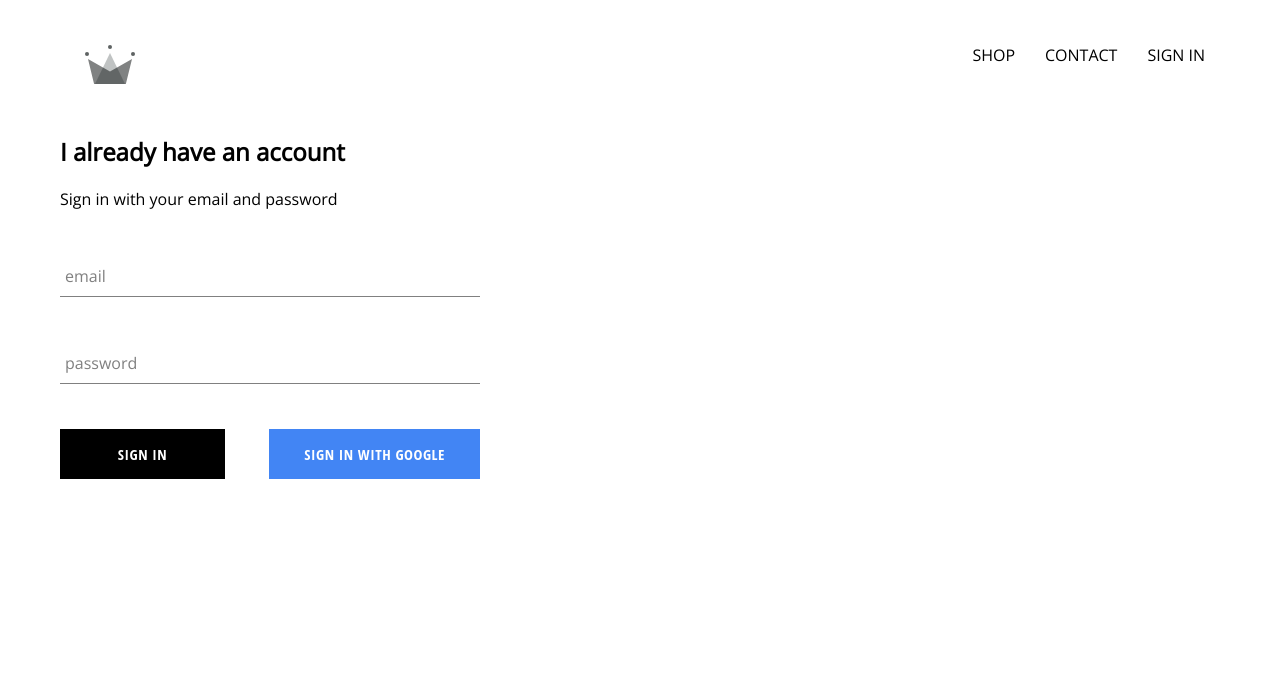
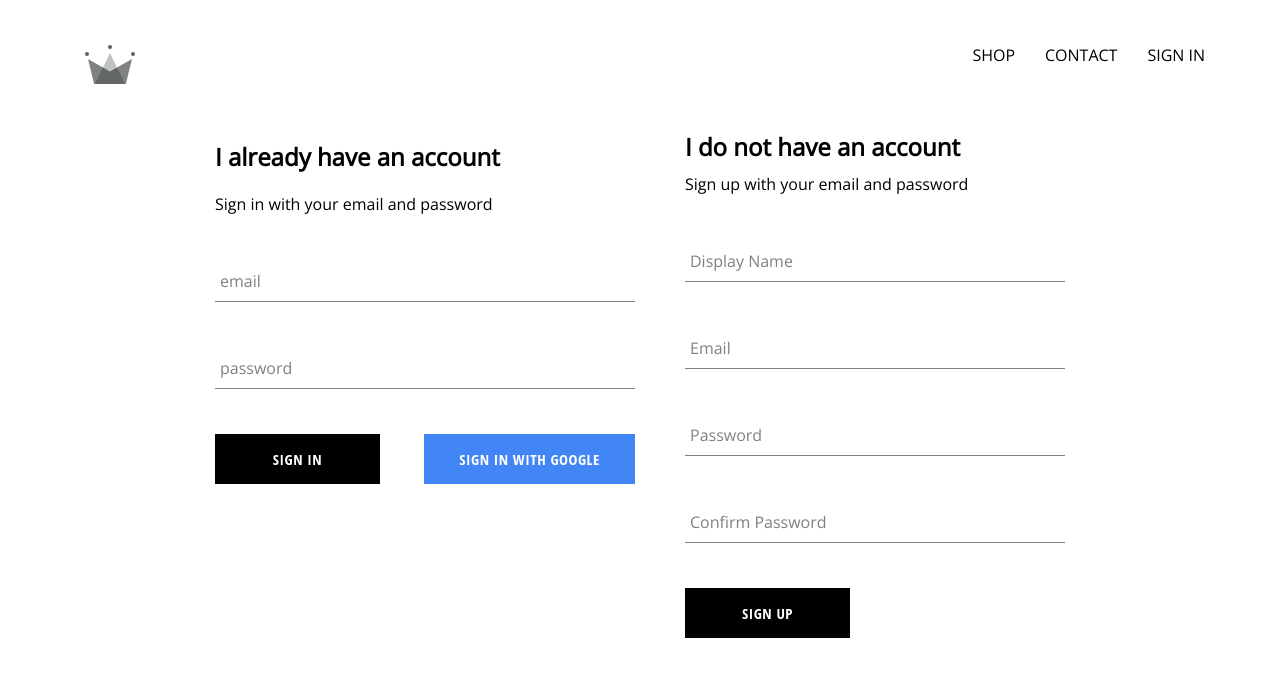
Before and after one commit to GypsyRobot/crwn-clothing, a React (Create React App) app: page /signin in a window 1280 px wide. Shown: the top 676 px of the page. Built offline with nearby package versions, Linux system fonts and the light colour scheme; no server answers.

Commit message:
implementei firebase com login gmail e email

```diff
--- a/src/App.js
+++ b/src/App.js
@@ -8,7 +8,7 @@
 import SignInAndSignUpPage from './pages/sign-in-and-sign-up/sign-in-and-sign-up.component.jsx';
 import Header from './components/header/header.component.jsx';
 
-import { auth } from './firebase/firebase.utils';
+import { auth, createUserProfileDocument } from './firebase/firebase.utils';
 
 class App extends React.Component {
   constructor() {
@@ -22,10 +22,26 @@
   unsubscribeFromAuth = null;
 
   componentDidMount() {
-    this.unsubscribeFromAuth = auth.onAuthStateChanged(user => {
-      this.setState({ currentUser: user });
-      console.log(user);
-    })
+    this.unsubscribeFromAuth = auth.onAuthStateChanged(async userAuth => {
+
+      if (userAuth) {
+        const userRef = await createUserProfileDocument(userAuth);
+
+        userRef.onSnapshot(snapShot => {
+          this.setState({
+            currentUser: {
+              id: snapShot.id,
+              ...snapShot.data()
+            }
+          });
+
+          console.log(this.state);
+        });
+      }
+      else {
+        this.setState({ currentUser: userAuth });
+      }
+    });
   }
 
   componentWillUnmount() {
--- /dev/null
+++ b/src/components/sign-up/sign-up.component.jsx
@@ -0,0 +1,108 @@
+import React from 'react';
+
+import FormInput from '../form-input/form-input.component';
+import CustomButton from '../custom-button/custom-button.component';
+
+import { auth, createUserProfileDocument } from '../../firebase/firebase.utils';
+
+import './sign-up.styles.scss';
+
+class SignUp extends React.Component {
+  constructor() {
+    super();
+
+    this.state = {
+      displayName: '',
+      email: '',
+      password: '',
+      confirmPassword: ''
+    }
+  }
+
+  handleSubmit = async event => {
+    event.preventDefault();
+
+    const { displayName, email, password, confirmPassword } = this.state;
+
+    if (password !== confirmPassword) {
+      alert("passwords don't match");
+      return;
+    }
+
+    try {
+      const { user } = await auth.createUserWithEmailAndPassword(email, password);
+
+      await createUserProfileDocument(user, { displayName });
+
+      //esse setState limpa o form depois de fazer tudo
+      this.setState({
+        displayName: '',
+        email: '',
+        password: '',
+        confirmPassword: ''
+      });
+
+    } catch (error) {
+      console.error(error);
+    }
+  };
+
+  handleChange = event => {
+    const { name, value } = event.target;
+
+    this.setState({ [name]: value });
+  };
+
+  render() {
+
+    const { displayName, email, password, confirmPassword } = this.state;
+
+    return (
+      <div className='sign-up'>
+        <h2 className='title'>I do not have an account</h2>
+        <span>Sign up with your email and password</span>
+        <form className='sign-up-form' onSubmit={this.handleSubmit}>
+          <FormInput
+            type='text'
+            name='displayName'
+            value={displayName}
+            onChange={this.handleChange}
+            label='Display Name'
+            required
+          />
+          <FormInput
+            type='email'
+            name='email'
+            value={email}
+            onChange={this.handleChange}
+            label='Email'
+            required
+          />
+          <FormInput
+            type='password'
+            name='password'
+            value={password}
+            onChange={this.handleChange}
+            label='Password'
+            required
+          />
+          <FormInput
+            type='password'
+            name='confirmPassword'
+            value={confirmPassword}
+            onChange={this.handleChange}
+            label='Confirm Password'
+            required
+          />
+
+          <CustomButton type=' submit'>SIGN UP</CustomButton>
+
+        </form>
+
+      </div>
+    );
+  }
+
+}
+
+export default SignUp;
--- /dev/null
+++ b/src/components/sign-up/sign-up.styles.scss
@@ -0,0 +1,9 @@
+.sign-up {
+  display: flex;
+  flex-direction: column;
+  width: 380px;
+
+  .title {
+    margin: 10px 0;
+  }
+}
--- a/src/firebase/firebase.utils.js
+++ b/src/firebase/firebase.utils.js
@@ -9,6 +9,35 @@
   storageBucket: "crwn-db-84abc.appspot.com",
   messagingSenderId: "860337511710",
   appId: "1:860337511710:web:178b4974b0122e36ee7d0f"
+};
+
+export const createUserProfileDocument = async (userAuth, additionalData) => {
+  if (!userAuth) return; //se não tiver usuario, não faz nada
+
+  const userRef = firestore.doc(`users/${userAuth.uid}`);
+
+  const snapShot = await userRef.get();
+
+  if (!snapShot.exists) {
+    const { displayName, email } = userAuth;
+    const createdAt = new Date();
+
+    try {
+      await userRef.set({
+        displayName,
+        email,
+        createdAt,
+        ...additionalData
+      })
+    }
+
+    catch (error) {
+      console.log('error creating user', error.message);
+    }
+  }
+
+  return userRef;
+
 };
 
 
--- a/src/pages/sign-in-and-sign-up/sign-in-and-sign-up.component.jsx
+++ b/src/pages/sign-in-and-sign-up/sign-in-and-sign-up.component.jsx
@@ -1,12 +1,14 @@
 import React from 'react';
 
 import SignIn from '../../components/sign-in/sig-in.component';
+import SignUp from '../../components/sign-up/sign-up.component';
 
-// import './sign-in-and-sign-up.styles.scss';
+import './sign-in-and-sign-up.styles.scss';
 
 const SignInAndSignUpPage = () => (
   <div className='sign-in-and-sign-up'>
     <SignIn />
+    <SignUp />
   </div>
 );
 
--- /dev/null
+++ b/src/pages/sign-in-and-sign-up/sign-in-and-sign-up.styles.scss
@@ -0,0 +1,6 @@
+.sign-in-and-sign-up {
+  width: 850px;
+  display: flex;
+  justify-content: space-between;
+  margin: 30px auto;
+}
```
Also changed, not shown: 2 other files (tests, documents, lock files or other folders).
